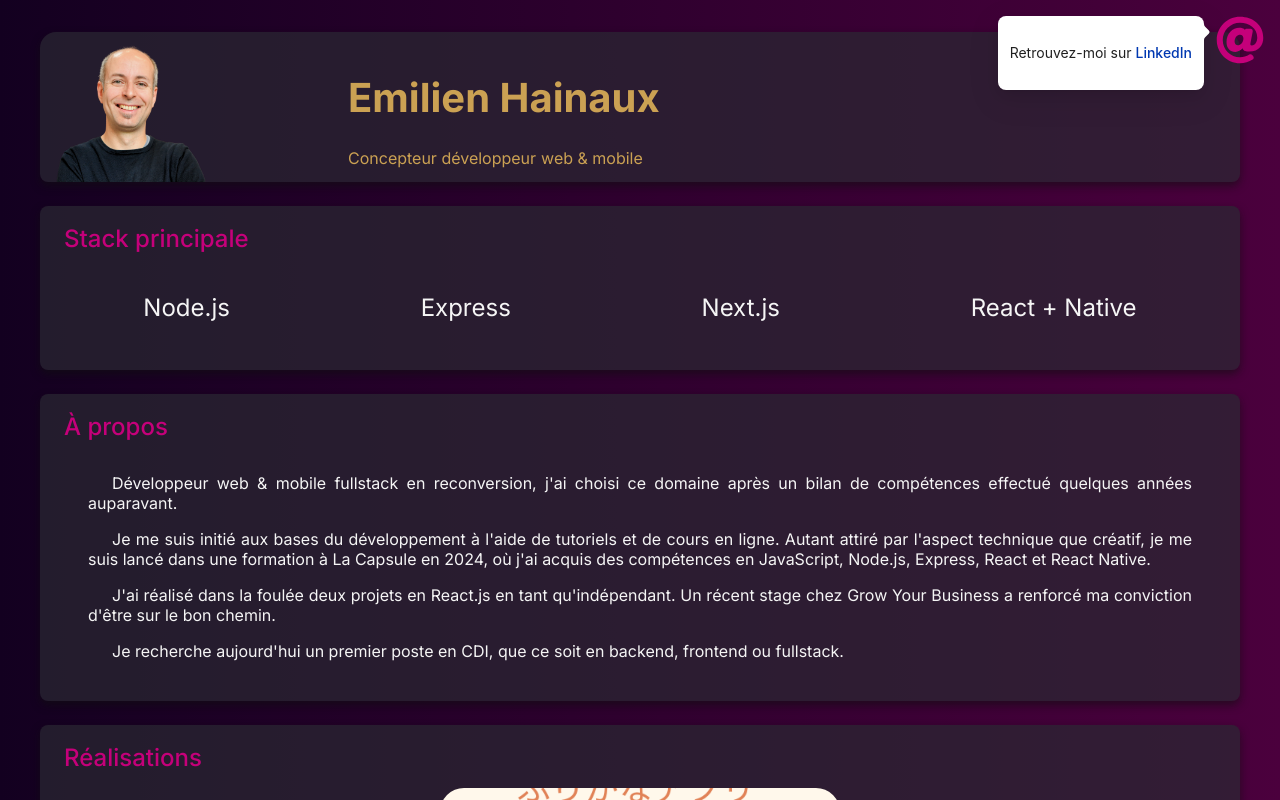
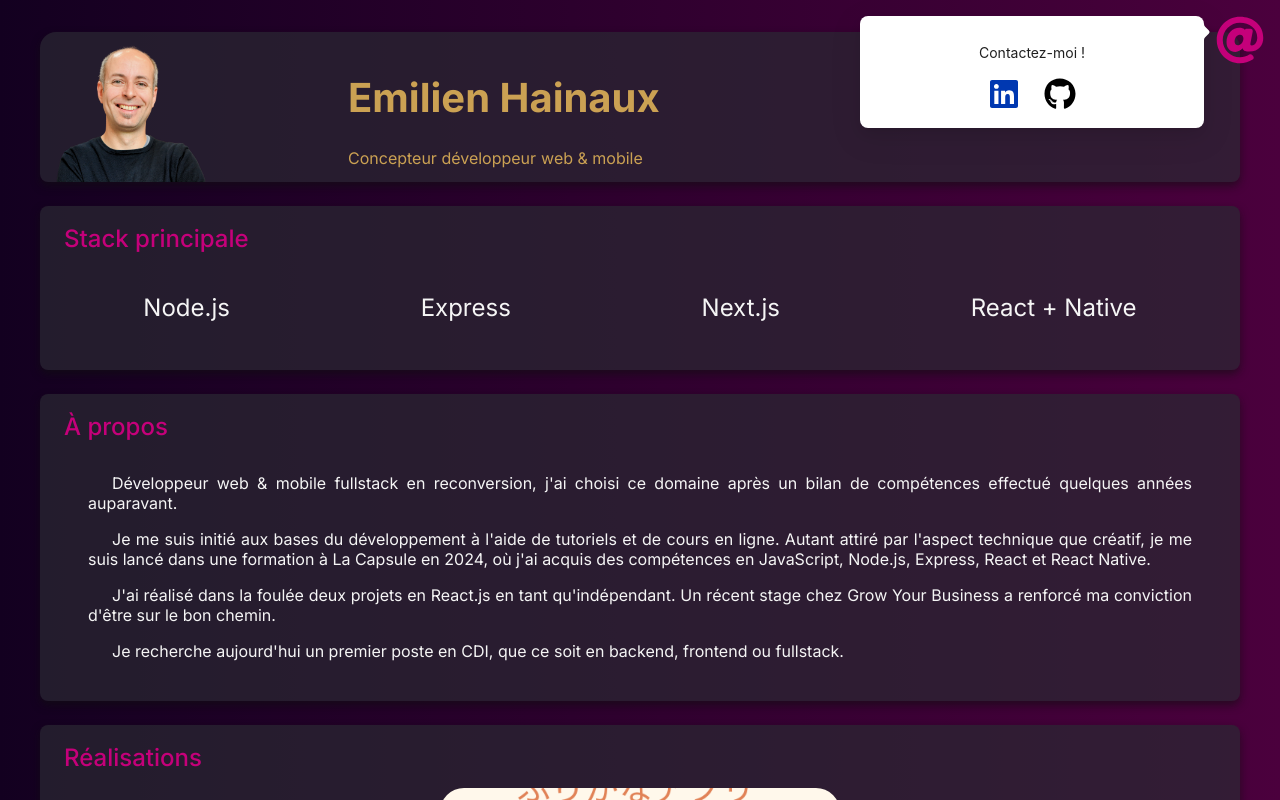
Before and after one commit to e-hainaux/ehweb, a Next.js app: page / in a window 1280 px wide. Both pictures are taken after a click on the element 1240 px from the left and 42 px from the top of the page. Shown: the top 800 px of the page. Built offline with nearby package versions, Linux system fonts and the light colour scheme.

Commit message:
update refacto ContactPopover

```diff
--- /dev/null
+++ b/app/components/ContactPopover.tsx
@@ -0,0 +1,71 @@
+import React, { useState } from "react";
+import { Popover } from "antd";
+import { FaAt } from "react-icons/fa";
+import { FaLinkedin } from "react-icons/fa";
+import { FaGithub } from "react-icons/fa";
+import styles from "../styles/Home.module.css";
+
+const PopoverContent: React.FC = () => (
+  <div className={styles.popContainer}>
+    <p>Contactez-moi ! </p>
+    <div className={styles.socialLinks}>
+      <a
+        className={styles.linkedIn}
+        href="https://www.linkedin.com/in/e-hainaux"
+        target="_blank"
+        rel="noopener noreferrer"
+      >
+        <FaLinkedin size={32} />
+      </a>
+      <a
+        className={styles.gitHub}
+        href="https://github.com/e-hainaux"
+        target="_blank"
+        rel="noopener noreferrer"
+      >
+        <FaGithub size={32} />
+      </a>
+    </div>
+  </div>
+);
+
+const ContactPopover: React.FC = () => {
+  const [showPopover, setShowPopover] = useState(false);
+  const [spin, setSpin] = useState(true);
+  const [returnToInitial, setReturnToInitial] = useState(false);
+
+  const handleVisibleChange = (visible: boolean) => {
+    setShowPopover(visible);
+    if (visible) {
+      setSpin(false);
+    } else {
+      setReturnToInitial(true);
+      setTimeout(() => {
+        setSpin(true);
+        setReturnToInitial(false);
+      }, 200);
+    }
+  };
+
+  return (
+    <Popover
+      content={<PopoverContent />}
+      trigger="click"
+      placement="leftBottom"
+      open={showPopover}
+      onOpenChange={handleVisibleChange}
+    >
+      <div className={styles.spinnerContainer}>
+        <div
+          className={`${styles.arobaseContainer} ${spin ? styles.spin : ""} ${
+            returnToInitial ? styles.returnToInitial : ""
+          }`}
+        >
+          <FaAt className={styles.arobase} />
+        </div>
+      </div>
+    </Popover>
+  );
+};
+
+export default ContactPopover;
--- a/app/screens/home.tsx
+++ b/app/screens/home.tsx
@@ -4,7 +4,7 @@ import React, { useState, useEffect, useCallback, useRef } from "react";
 import styles from "../styles/Home.module.css";
 import Header from "../components/Header";
 import Footer from "../components/Footer";
-import { Popover } from "antd";
+import ContactPopover from "../components/ContactPopover";
 import { FaAt } from "react-icons/fa";
 import LoadingProgress from "../components/LoadingProgress";
 
@@ -119,23 +119,7 @@ const Home: React.FC = () => {
 
       {isCarouselReady && <RealisationsBlock isLoading={isLoading} />}
 
-      <Popover
-        content={content}
-        trigger="click"
-        placement="leftBottom"
-        open={showPopover}
-        onOpenChange={handleVisibleChange}
-      >
-        <div className={styles.spinnerContainer}>
-          <div
-            className={`${styles.arobaseContainer} ${spin ? styles.spin : ""} ${
-              returnToInitial ? styles.returnToInitial : ""
-            }`}
-          >
-            <FaAt className={styles.arobase} />
-          </div>
-        </div>
-      </Popover>
+      <ContactPopover />
 
       <Footer />
     </main>
--- a/app/styles/Home.module.css
+++ b/app/styles/Home.module.css
@@ -1,4 +1,3 @@
-
 .container {
   padding: 2rem;
   max-width: 1200px;
@@ -35,6 +34,24 @@
   outline: none;
 }
 
+.popContainer {
+  display: flex;
+  flex-direction: column;
+  justify-content: space-between;
+  align-items: center;
+  width: 25vw;
+  min-width: 100px;
+}
+
+.socialLinks {
+  display: flex;
+  flex-direction: row;
+  justify-content: center;
+  align-items: center;
+  gap: 24px;
+  width: 100%;
+}
+
 .arobase {
   font-size: 3rem;
   background-color: transparent;
@@ -45,12 +62,21 @@
   cursor: pointer;
 }
 
-
-
-  .a {
+.linkedIn {
   color: #0038b1;
   font-weight: 500;
 }
+
+.gitHub {
+  color: black;
+  font-weight: 500;
+}
+
+.linkedIn:hover,
+.gitHub:hover {
+  color: #c5007a;
+}
+
 .returnToInitial {
   animation: return 15s ease-in-out;
 }
@@ -63,7 +89,6 @@
   font-weight: 500;
   margin: 16px;
   color: #c5007a;
-
 }
 .block {
   position: relative;
@@ -71,14 +96,13 @@
   flex-direction: column;
   justify-content: space-evenly;
   padding: 2px 8px 24px 8px;
-    margin-bottom: 24px;;
+  margin-bottom: 24px;
   border-radius: 8px;
   background-color: rgba(42, 40, 51, 0.7);
 }
 
-  .lastBlock{
+.lastBlock {
   border-radius: 8px 8px 16px 16px;
-
 }
 .blockText {
   padding: 0 16px;
@@ -94,8 +118,6 @@
   text-align: center;
   font-size: 12px;
   color: whitesmoke;
-
-
 }
 
 .embla {
@@ -168,7 +190,6 @@
   }
 }
 
-
 @media (max-width: 768px) {
   .spinnerContainer {
     height: auto;
```
Lines whose indentation alone changed are shown as unchanged.
